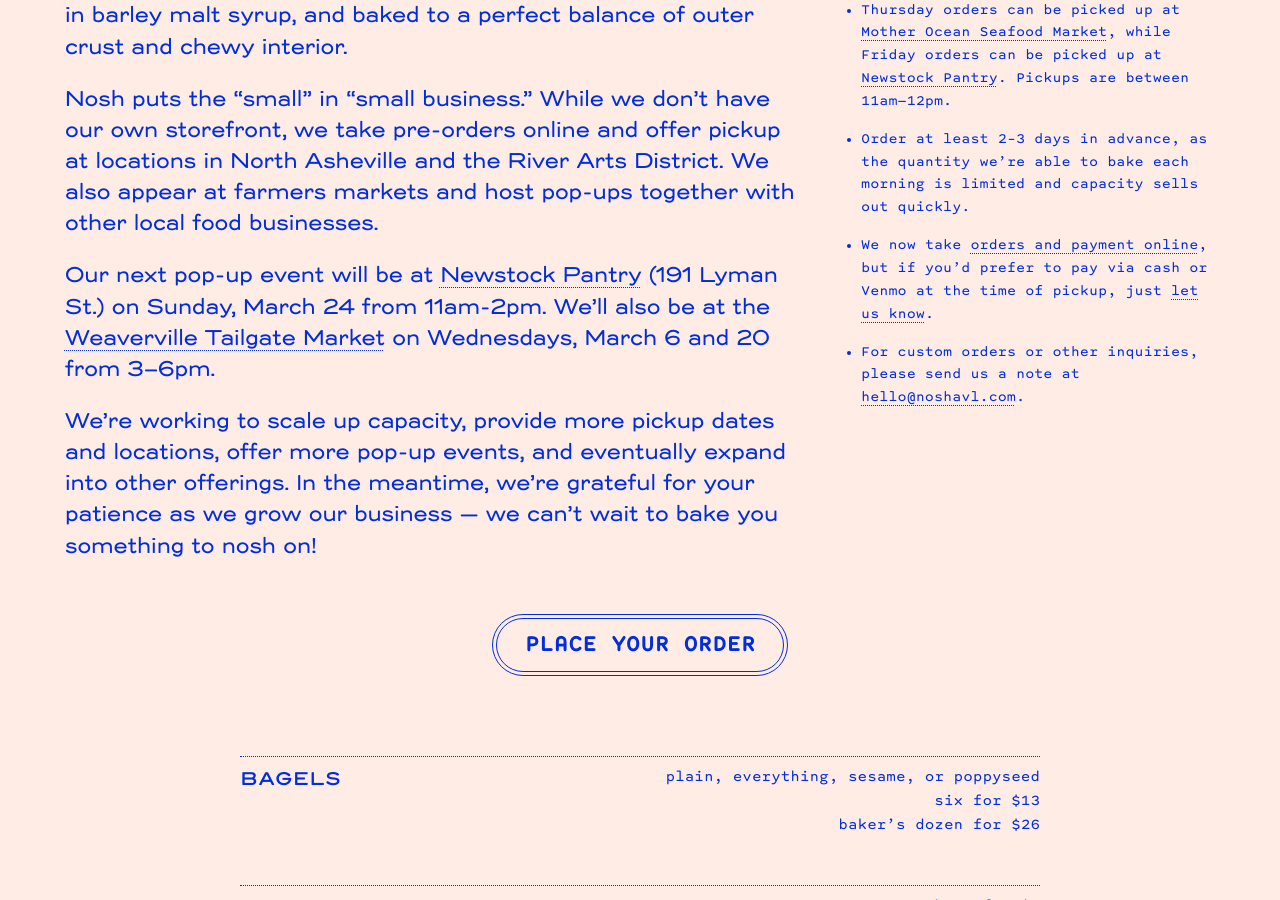
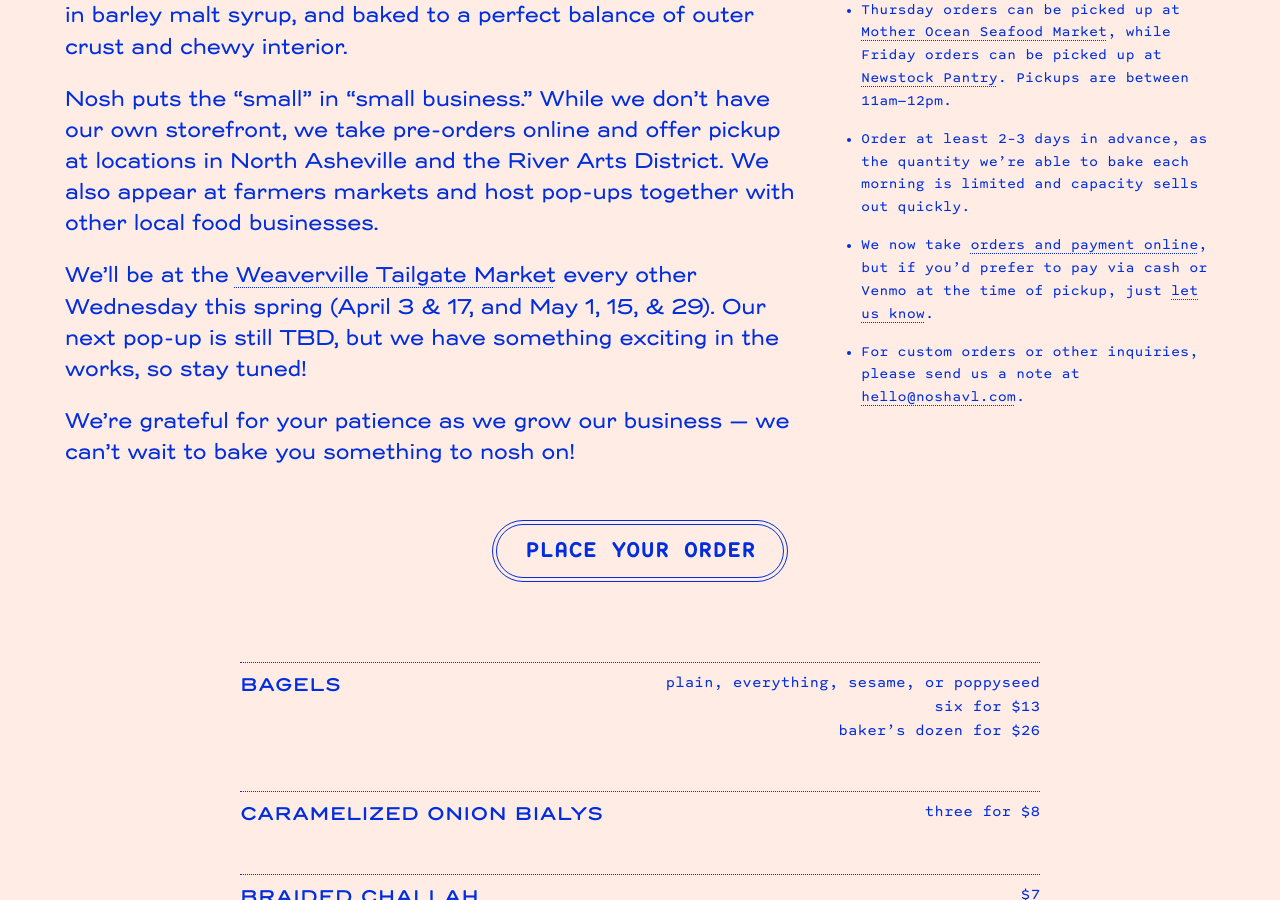
Before and after one commit to mattjohnlee/nosh-avl, a Jekyll site: the page built from index.md, in a window 1280 px wide and 900 px high, scrolled down 514 px. Built offline with Jekyll 4.4.1, drawn with Linux system fonts in a browser that asks for light colours.

Commit message:
update dates

```diff
--- a/index.md
+++ b/index.md
@@ -21,8 +21,8 @@ slug: home
 	<div class="intro">
 		<p>Nosh is a micro bakery in Asheville, NC offering small-batch bagels, bialys, and more, all made using locally milled organic flours. Our bagels are long-fermented for loads of flavor, boiled in barley malt syrup, and baked to a perfect balance of outer crust and chewy interior.</p>
 		<p>Nosh puts the “small” in “small business.” While we don’t have our own storefront, we take pre-orders online and offer pickup at locations in North Asheville and the River Arts District. We also appear at farmers markets and host pop-ups together with other local food businesses.</p>
-		<p>Our next pop-up event will be at <a href="https://newstockpantry.com/" target="_blank">Newstock Pantry</a> (191 Lyman St.) on Sunday, March 24 from 11am-2pm. We’ll also be at the <a href="https://weavervillemarket.com/" tareget="_blank">Weaverville Tailgate Market</a> on Wednesdays, March 6 and 20 from 3–6pm.</p>
-		<p>We’re working to scale up capacity, provide more pickup dates and locations, offer more pop-up events, and eventually expand into other offerings. In the meantime, we’re grateful for your patience as we grow our business — we can’t wait to bake you something to nosh on!</p>
+		<p>We’ll be at the <a href="https://weavervillemarket.com/" tareget="_blank">Weaverville Tailgate Market</a> every other Wednesday this spring (April 3 &amp; 17, and May 1, 15, &amp; 29). Our next pop-up is still TBD, but we have something exciting in the works, so stay tuned!</p>
+		<p>We’re grateful for your patience as we grow our business — we can’t wait to bake you something to nosh on!</p>
 	</div>
 	<div class="order-info">
 		<h2 class="subhead">How it works</h2>
```
